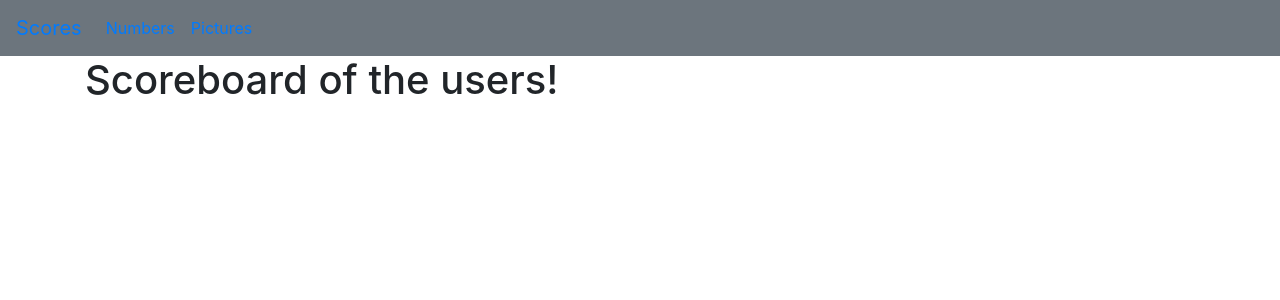
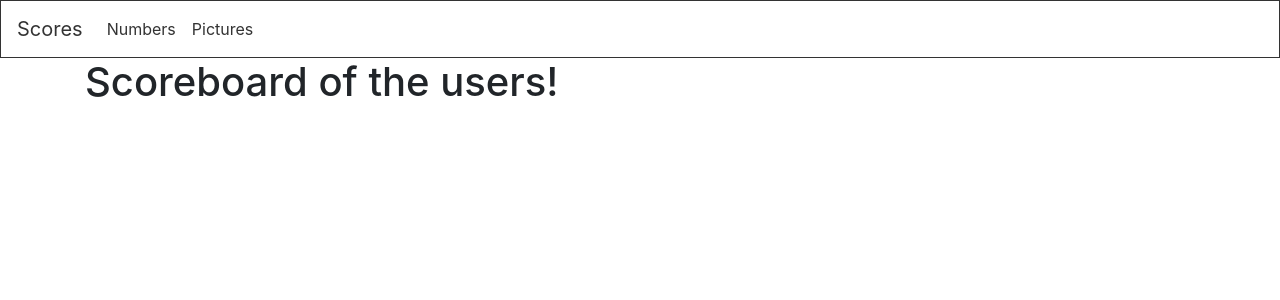
Before and after one commit to jablue-12/memory-game, a Vue app: page / in a window 1280 px wide. Shown: the top 300 px of the page. Built offline with nearby package versions, Linux system fonts and the light colour scheme.

Commit message:
Adjusted navbar css

```diff
--- a/src/App.vue
+++ b/src/App.vue
@@ -1,15 +1,15 @@
 <template>
   <div id="app">
 
-    <b-navbar toggleable="lg" type="dark" variant="secondary">
-      <b-navbar-brand><router-link to="/">Scores</router-link></b-navbar-brand>
+    <b-navbar toggleable="lg" type="dark">
+      <b-navbar-brand><router-link to="/" class="navbar-link">Scores</router-link></b-navbar-brand>
 
       <b-navbar-toggle target="nav-collapse"></b-navbar-toggle>
 
       <b-collapse id="nav-collapse" is-nav>
         <b-navbar-nav>
-          <b-nav-item><router-link to="/numbers">Numbers</router-link> </b-nav-item>
-          <b-nav-item><router-link to="/pictures">Pictures</router-link></b-nav-item>
+          <b-nav-item><router-link to="/numbers" class="navbar-link">Numbers</router-link> </b-nav-item>
+          <b-nav-item><router-link to="/pictures" class="navbar-link">Pictures</router-link></b-nav-item>
         </b-navbar-nav>
 
       </b-collapse>
@@ -20,24 +20,14 @@
 </template>
 
 <style lang="scss">
-// #app {
-//   font-family: Avenir, Helvetica, Arial, sans-serif;
-//   -webkit-font-smoothing: antialiased;
-//   -moz-osx-font-smoothing: grayscale;
-//   text-align: center;
-//   color: #2c3e50;
-// }
+.navbar{
+  color: white;
+  border: 1px solid #333;
+}
 
-// #nav {
-//   padding: 30px;
+.navbar-link{
+  color: #333;
+}
 
-//   a {
-//     font-weight: bold;
-//     color: #2c3e50;
 
-//     &.router-link-exact-active {
-//       color: #42b983;
-//     }
-//   }
-// }
 </style>
```
